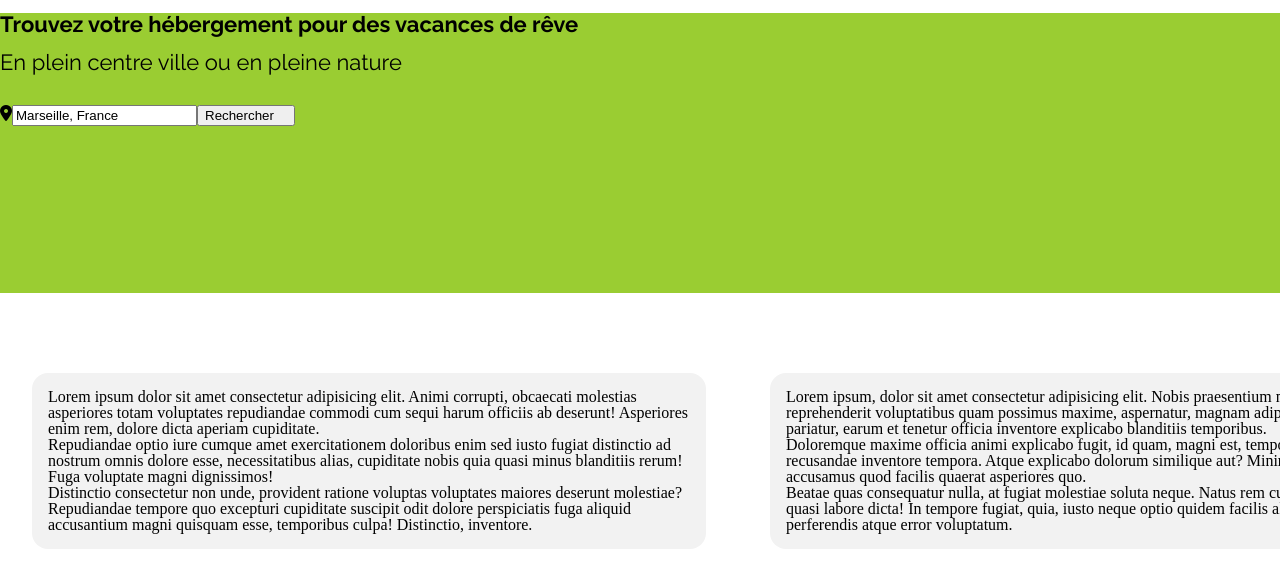
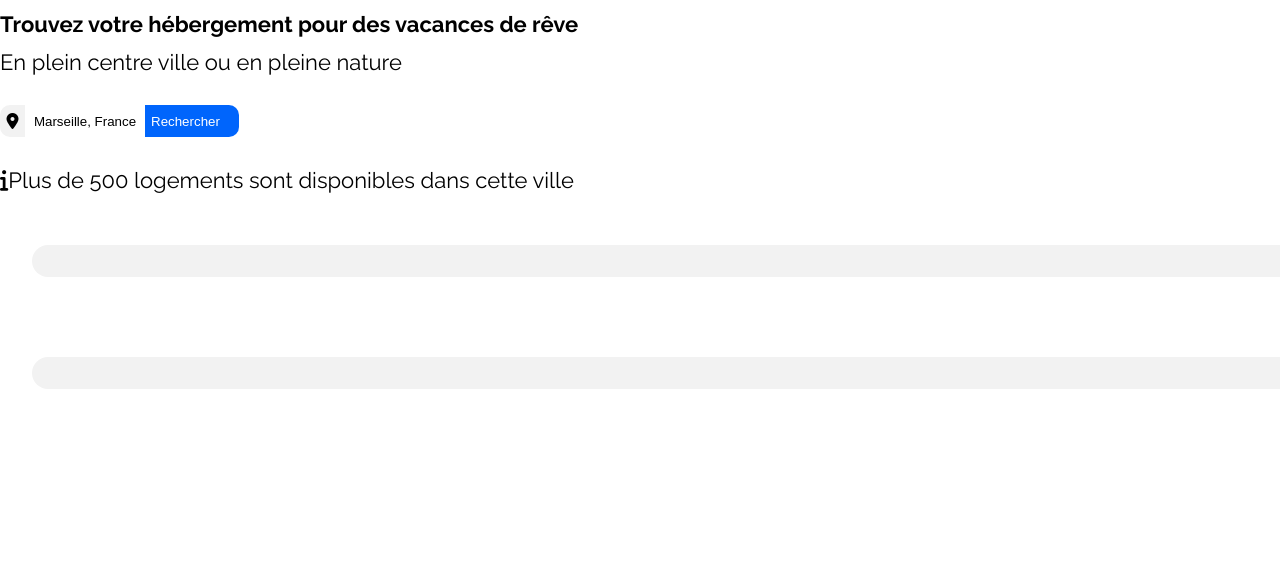
Before and after one commit to Bruno-GARCIA-webstudiant/Booki, a plain HTML site: page index.html in a window 1280 px wide. Shown: the part 63-650 px from the top of the page. Drawn offline with Linux system fonts and the light colour scheme.

Commit message:
update formulaire

```diff
--- a/css/style.css
+++ b/css/style.css
@@ -54,20 +54,47 @@ h1{
    margin: 1rem 0;
 }
 .info-filter{
-      background-color: yellowgreen;
-      height: 17.5rem;
+
+      height: 9.5rem;
 }
 .info-filter p{
    font-family: 'raleway';
    font-size: 1.375rem;
 }
-#text{
-   display: flex;
 
-}
 form{
    display: flex;
-   margin-top: 2rem;
+   height: 2rem;
+   margin: 2rem 0rem;
+}
+.search-zone{
+   display: flex;
+   align-items: center;
+}
+.fa-map-marker-alt{
+   height: 2rem;
+   width: 1.5625rem;
+   display: grid;
+   align-items: center;
+   justify-content: center;
+   background-color: #f2f2f2;
+   border-radius: .625rem 0rem 0rem .625rem;
+}
+.btn-search{
+   background: #0065fc;
+   border-radius: 0rem .625rem .625rem 0rem;
+   color: #fff;
+}
+input{
+   display: grid;
+   align-items: center;
+   justify-items: center;
+   width: 7.5rem;
+}
+input,
+.btn-search {
+   border: transparent;
+   height: 32px;
 }
 .one, .two{
    background-color: #f2f2f2;
--- a/index.html
+++ b/index.html
@@ -45,14 +45,11 @@
         <input type="text" name="ville" placeholder="ville, pays" value="Marseille, France">
         <button type="submit" class="btn-search">Rechercher<i class="fas fa-search search-icon"></i></button>
        </form>
+       <p><i class="fa-solid fa-info"></i>Plus de 500 logements sont disponibles dans cette ville</p>
         </section>
         <div id="text">
-            <section class="one"><p>Lorem ipsum dolor sit amet consectetur adipisicing elit. Animi corrupti, obcaecati molestias asperiores totam voluptates repudiandae commodi cum sequi harum officiis ab deserunt! Asperiores enim rem, dolore dicta aperiam cupiditate.</p>
-                <p>Repudiandae optio iure cumque amet exercitationem doloribus enim sed iusto fugiat distinctio ad nostrum omnis dolore esse, necessitatibus alias, cupiditate nobis quia quasi minus blanditiis rerum! Fuga voluptate magni dignissimos!</p>
-                <p>Distinctio consectetur non unde, provident ratione voluptas voluptates maiores deserunt molestiae? Repudiandae tempore quo excepturi cupiditate suscipit odit dolore perspiciatis fuga aliquid accusantium magni quisquam esse, temporibus culpa! Distinctio, inventore.</p></section>
-                <section class="two"><p>Lorem ipsum, dolor sit amet consectetur adipisicing elit. Nobis praesentium minima alias reprehenderit voluptatibus quam possimus maxime, aspernatur, magnam adipisci dicta pariatur, earum et tenetur officia inventore explicabo blanditiis temporibus.</p>
-                    <p>Doloremque maxime officia animi explicabo fugit, id quam, magni est, tempore dolore neque recusandae inventore tempora. Atque explicabo dolorum similique aut? Minima sint in accusamus quod facilis quaerat asperiores quo.</p>
-                    <p>Beatae quas consequatur nulla, at fugiat molestiae soluta neque. Natus rem cum consequuntur quasi labore dicta! In tempore fugiat, quia, iusto neque optio quidem facilis aliquam perferendis atque error voluptatum.</p></section>
+            <section class="one"></section>
+                <section class="two"></section>
                 </div>
                 </main>
 
```
